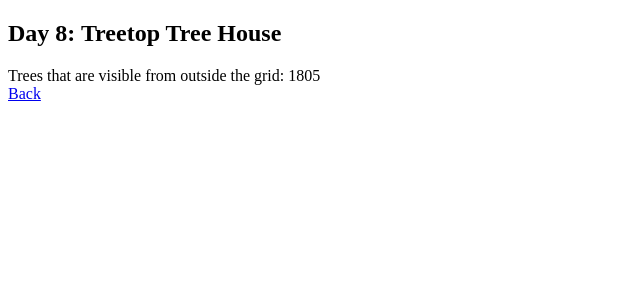
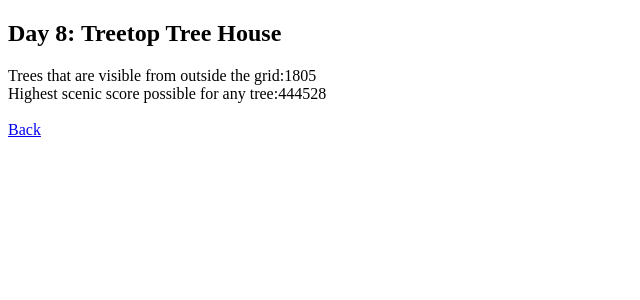
Before and after one commit to nyahehnagi/adventofcode2022, a React app: page /treetops in a window 1280 px wide. Shown: the top 300 px of the page, without its empty margins (0-640 px from the left). Built offline with nearby package versions, Linux system fonts and the light colour scheme.

Commit message:
Day 8 Completed. Not the greatest or cleverest solution :)

```diff
--- a/src/components/Treetops/Treetops.tsx
+++ b/src/components/Treetops/Treetops.tsx
@@ -1,12 +1,27 @@
 import React, { ReactElement } from "react";
 import { Link } from "react-router-dom";
-
+// Mindful that I am changing the arrays with reverse() and transpose()
+// which could cause a problem
 const Treetops = ({ data }: IData): ReactElement => {
   const treeMatrix: Tree[][] = [];
 
   type Tree = {
     treeId: number;
     height: number;
+    visibleTreesToRight: number;
+    visibleTreesToLeft: number;
+    visibleTreesUp: number;
+    visbleTreesDown: number;
+  };
+
+  const transpose = (matrix: Tree[][]) => {
+    for (var i = 0; i < matrix.length; i++) {
+      for (var j = 0; j < i; j++) {
+        const temp = matrix[i][j];
+        matrix[i][j] = matrix[j][i];
+        matrix[j][i] = temp;
+      }
+    }
   };
 
   const setUpTreeData = () => {
@@ -20,29 +35,103 @@ const Treetops = ({ data }: IData): ReactElement => {
         const tree: Tree = {
           treeId: treeIdCounter,
           height: parseInt(char),
+          visibleTreesToRight: 0,
+          visibleTreesToLeft: 0,
+          visibleTreesUp: 0,
+          visbleTreesDown: 0,
         };
         row.push(tree);
         treeIdCounter++;
       });
       treeMatrix.push(row);
     });
+    console.log("New Tree Matri", treeMatrix);
   };
 
   setUpTreeData();
 
-  console.log(treeMatrix);
+  const getVisibleTreesFromTree = (array: Tree[]): number[] => {
+    let visibleTreeArray: number[] = [];
+    console.log(array);
+    // look at each tree in the array
+    for (let i = 0; i < array.length; i++) {
+      // look at trees to the right of the current tree
+      let visibleTreeCount = 0;
+      for (let j = i + 1; j < array.length; j++) {
+        if (array[j].height < array[i].height) {
+          // add a count to the current tree
+          visibleTreeCount++;
+        } else if (
+          array[j].height === array[i].height ||
+          j === array.length - 1
+        ) {
+          // add a count to the current tree
+          visibleTreeCount++;
+          break;
+        } else {
+          break;
+        }
+      }
+      visibleTreeArray.push(visibleTreeCount);
+    }
+    return visibleTreeArray;
+  };
 
-  function transpose(matrix: Tree[][]) {
-    for (var i = 0; i < matrix.length; i++) {
-      for (var j = 0; j < i; j++) {
-        const temp = matrix[i][j];
-        matrix[i][j] = matrix[j][i];
-        matrix[j][i] = temp;
+  const calculateHighestScenicScore = (matrix: Tree[][]): number => {
+    // tree count from the left and right
+    for (let i = 0; i < matrix.length; i++) {
+      const visibleFromTheRight = getVisibleTreesFromTree(matrix[i]);
+      //apply values to the tree objects
+      for (let j = 0; j < matrix[i].length; j++) {
+        matrix[i][j].visibleTreesToRight = visibleFromTheRight[j];
+      }
+      let reverseRow: Tree[] = matrix[i];
+      reverseRow.reverse();
+      const visibleFromTheLeft = getVisibleTreesFromTree(reverseRow);
+      // put it back to how it was
+      //apply values to the tree objects
+      for (let j = 0; j < matrix[i].length; j++) {
+        matrix[i][j].visibleTreesToLeft = visibleFromTheLeft[j];
       }
     }
-  }
+    // Tree count from the top and bottom
+    transpose(matrix);
+    for (let i = 0; i < matrix.length; i++) {
+      const visibleFromTheBottom = getVisibleTreesFromTree(matrix[i]);
+      //apply values to the tree objects
+      for (let j = 0; j < matrix[i].length; j++) {
+        matrix[i][j].visbleTreesDown = visibleFromTheBottom[j];
+      }
+      let reverseRow: Tree[] = matrix[i];
+      reverseRow.reverse();
+      const visibleFromTheTop = getVisibleTreesFromTree(reverseRow);
 
-  const getVisibleTrees = (array: Tree[]): Tree[] => {
+      //apply values to the tree objects
+      for (let j = 0; j < matrix[i].length; j++) {
+        matrix[i][j].visibleTreesUp = visibleFromTheTop[j];
+      }
+    }
+    transpose(matrix);
+
+    // mulitiply the values of each tree
+    let highestScenicScore = 0;
+    for (let i = 0; i < matrix.length; i++) {
+      for (let j = 0; j < matrix[i].length; j++) {
+        const tree: Tree = matrix[i][j];
+        const scenicScore =
+          tree.visibleTreesToRight *
+          tree.visibleTreesToLeft *
+          tree.visibleTreesUp *
+          tree.visbleTreesDown;
+        if (scenicScore > highestScenicScore) {
+          highestScenicScore = scenicScore;
+        }
+      }
+    }
+    return highestScenicScore;
+  };
+
+  const getVisibleTreesFromEdges = (array: Tree[]): Tree[] => {
     let visibleTrees: Tree[] = [];
     let maxTreeHeight = 0;
 
@@ -66,30 +155,35 @@ const Treetops = ({ data }: IData): ReactElement => {
 
     // Trees visible from the left and right
     for (let i = 0; i < matrix.length; i++) {
-      visibleTrees = visibleTrees.concat(getVisibleTrees(matrix[i]));
+      visibleTrees = visibleTrees.concat(getVisibleTreesFromEdges(matrix[i]));
       let reverseRow: Tree[] = matrix[i];
       reverseRow.reverse();
-      visibleTrees = visibleTrees.concat(getVisibleTrees(reverseRow));
+      visibleTrees = visibleTrees.concat(getVisibleTreesFromEdges(reverseRow));
     }
 
     // Trees visible from the top and bottom
     transpose(matrix);
     for (let i = 0; i < matrix.length; i++) {
-      visibleTrees = visibleTrees.concat(getVisibleTrees(matrix[i]));
+      visibleTrees = visibleTrees.concat(getVisibleTreesFromEdges(matrix[i]));
       let reverseRow: Tree[] = matrix[i];
       reverseRow.reverse();
-      visibleTrees = visibleTrees.concat(getVisibleTrees(reverseRow));
+      visibleTrees = visibleTrees.concat(getVisibleTreesFromEdges(reverseRow));
     }
-
+    // remove duplicate trees
     return new Set(visibleTrees).size;
   };
 
   return (
     <div>
       <h2>Day 8: Treetop Tree House</h2>
-      <div></div>
-      Trees that are visible from outside the grid:{" "}
-      {calculateVisibleTrees(treeMatrix)}
+      <div>
+        Trees that are visible from outside the grid:
+        {calculateVisibleTrees(treeMatrix)}
+      </div>
+      <div>
+        Highest scenic score possible for any tree:
+        {calculateHighestScenicScore(treeMatrix)}
+      </div>
       <br></br>
       <Link to="/">Back</Link>
     </div>
```
